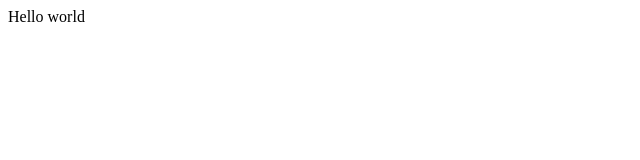
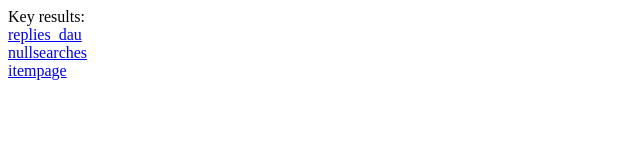
Before and after one commit to johannesbraun/johannesbraun.github.io, a plain HTML site: page jtbd/index.html in a window 1280 px wide. Shown: the whole page, without its empty margins (0-640 px from the left). Drawn offline with Linux system fonts and the light colour scheme.

Commit message:
subfolder links

```diff
--- a/jtbd/index.html
+++ b/jtbd/index.html
@@ -1,6 +1,9 @@
 <html>
 <header><title>This is title</title></header>
 <body>
-Hello world
+Key results:</br>
+<a href="replies_dau/">replies_dau</a></br>
+<a href="nullsearches/">nullsearches</a></br>
+<a href="itempage/">itempage</a></br>
 </body>
 </html>
```
Also changed, not shown: jtbd/itempage/d3.v3.min.js (added), jtbd/itempage/index.html (renamed from jtbd/itempage.html), jtbd/itempage/itempage.json (renamed from jtbd/itempage.json), jtbd/nullsearches/d3.v3.min.js (added), jtbd/nullsearches/index.html (renamed from jtbd/nullsearches.html), jtbd/nullsearches/nullsearches.json (renamed from jtbd/nullsearches.json), 1 other file.
